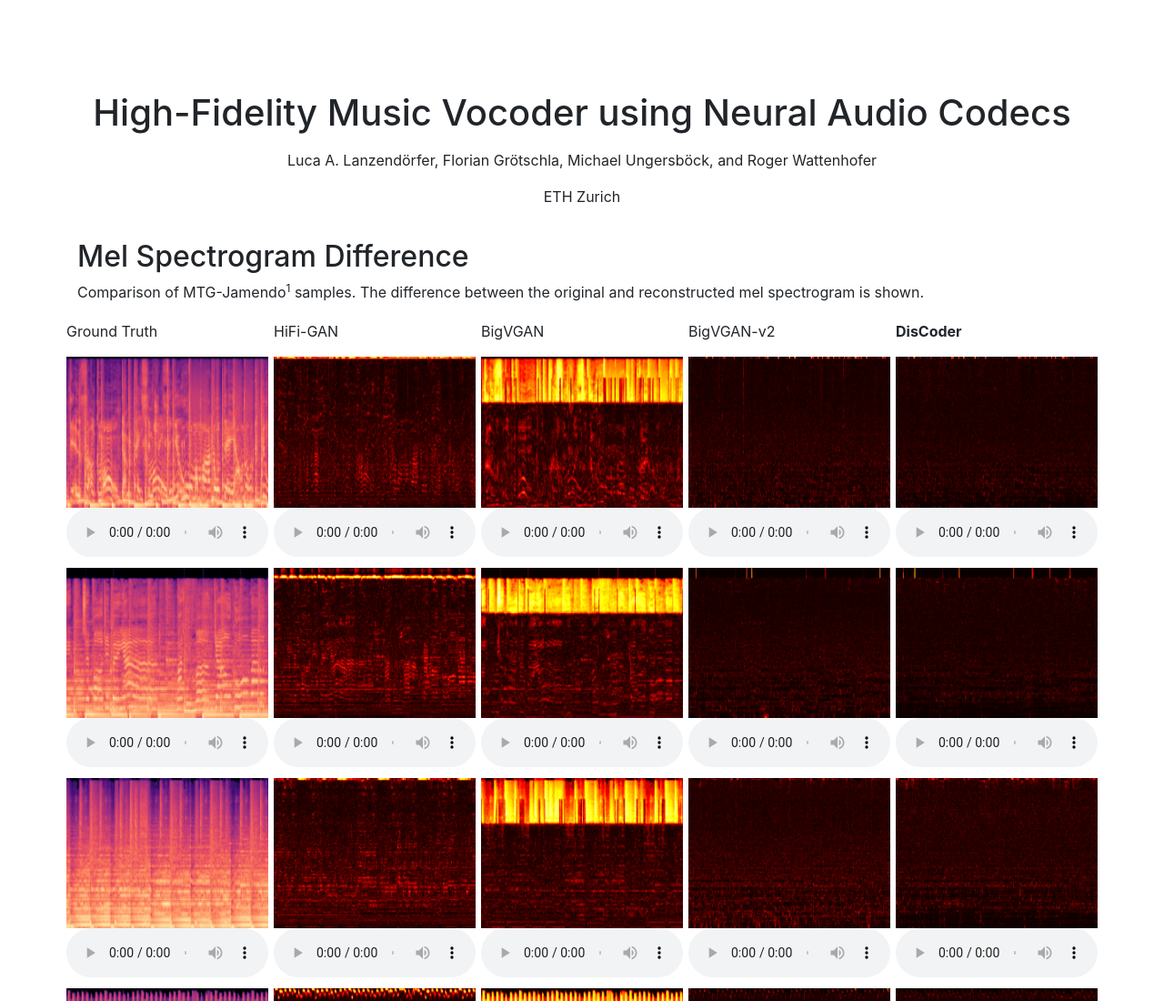
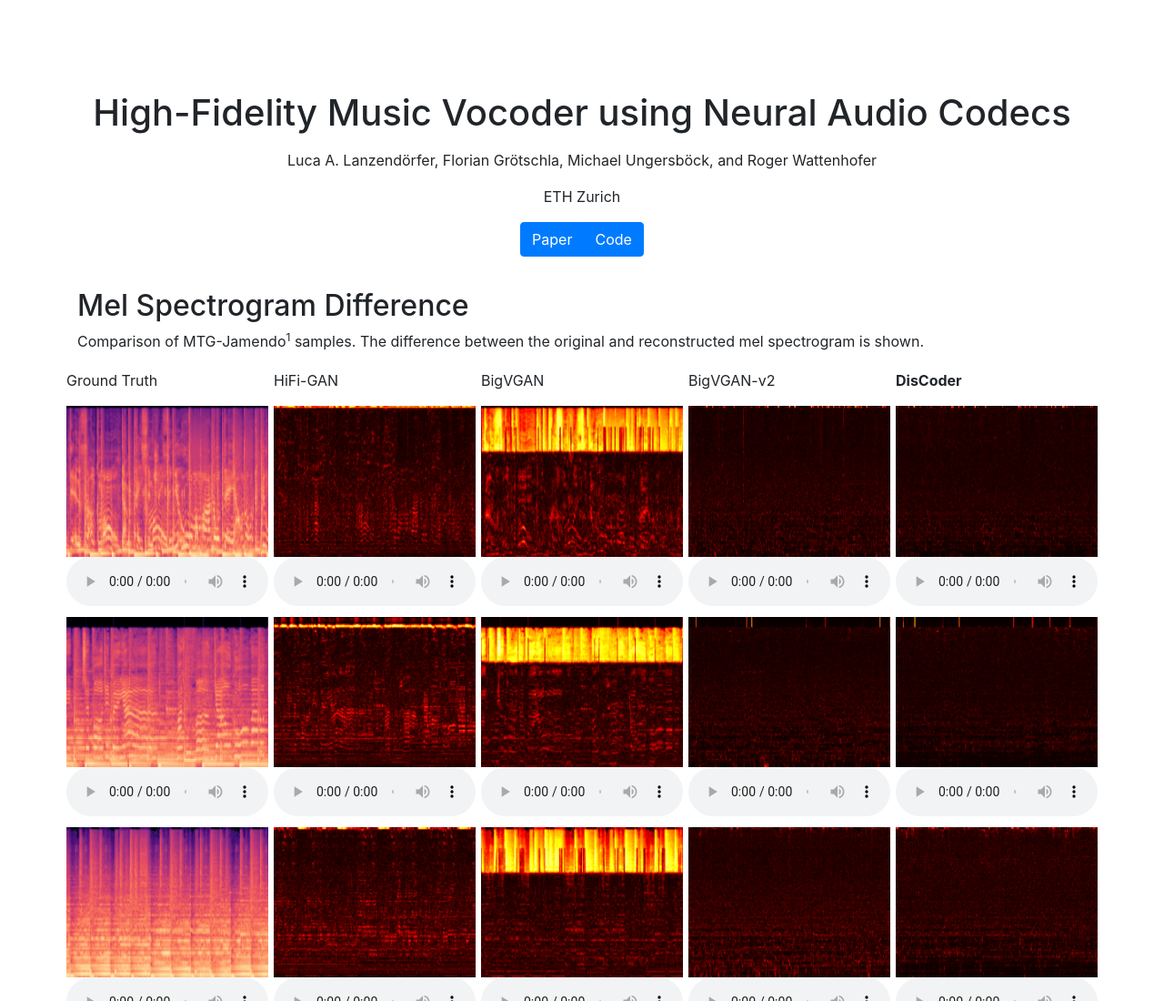
Before and after one commit to lucala/discoder, a plain HTML site: page index.html in a window 1280 px wide. Shown: the top 1100 px of the page at 91% size. Drawn offline with nearby package versions, Linux system fonts and the light colour scheme.

Commit message:
Update index.html

```diff
--- a/index.html
+++ b/index.html
@@ -44,6 +44,12 @@
       <a>Roger Wattenhofer</a>
     </p>
     <p class="text-center">ETH Zurich</p>
+    <div class="container centered-buttons">
+      <div class="btn-group">
+        <a href="" class="btn btn-primary">Paper</a>
+        <a href="https://github.com/ETH-DISCO/discoder" class="btn btn-primary">Code</a>
+      </div>
+    </div>
 
     <h2 class="top-title">Mel Spectrogram Difference</h2>
     <p class="text">Comparison of MTG-Jamendo<sup>1</sup> samples. The difference between the original and reconstructed mel spectrogram is shown.</p>
```
